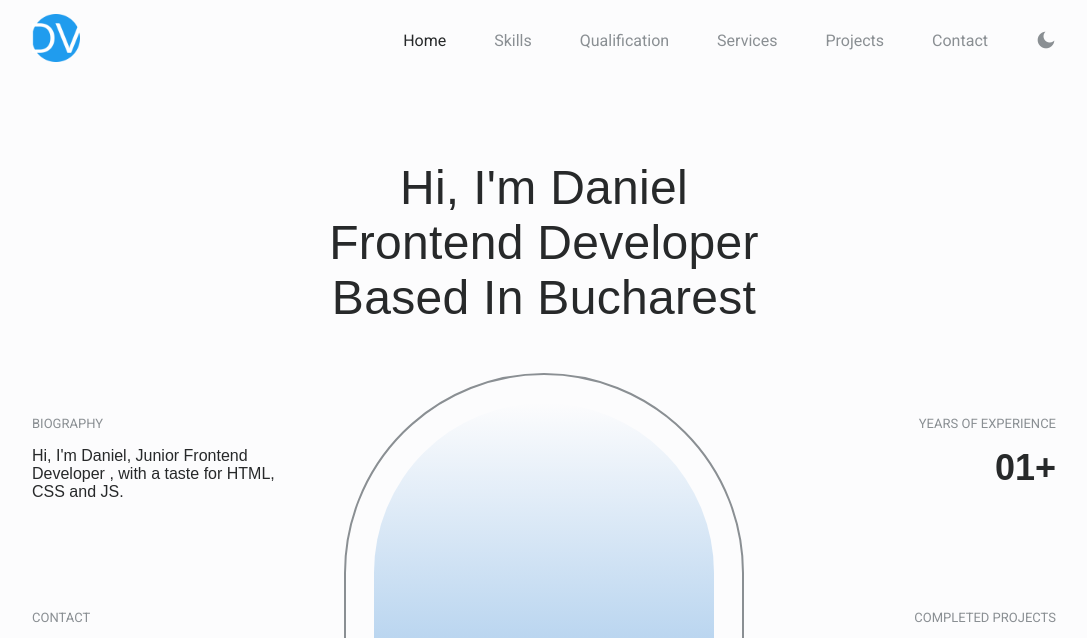
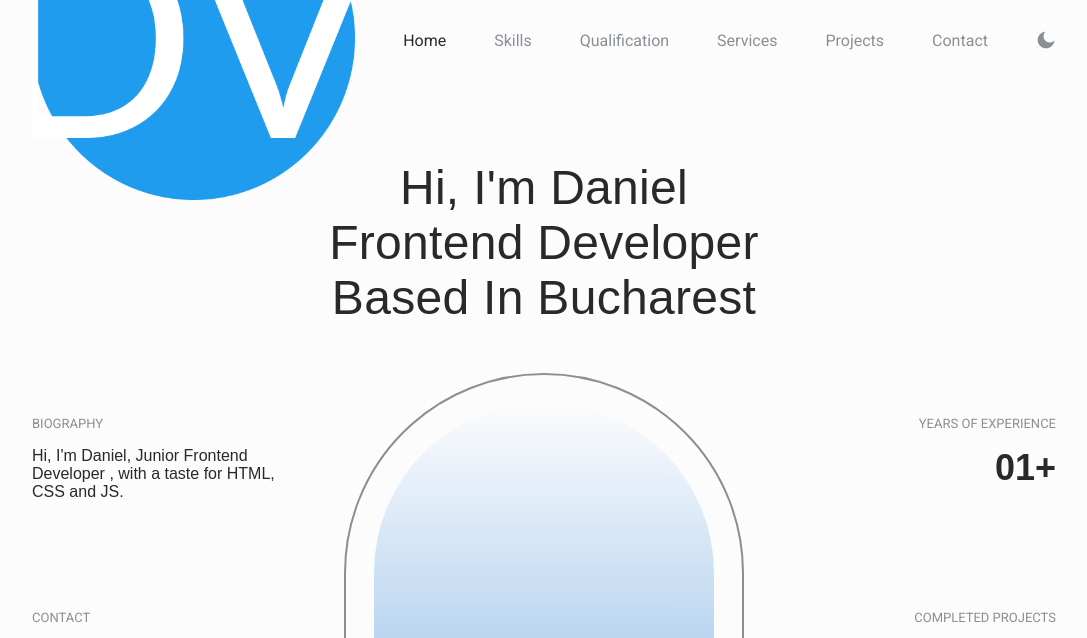
Before and after one commit to DanielVictorIlie/Daniel-Portfolio, a plain HTML site: page index.html in a window 1280 px wide. Shown: the top 638 px of the page, without its empty margins (96-1183 px from the left). Drawn offline with nearby package versions, Linux system fonts and the light colour scheme; a web font is replaced by a local one.

Commit message:
changed-logo-resolution

```diff
--- a/index.html
+++ b/index.html
@@ -21,7 +21,7 @@
     <header class="header" id="header">
       <nav class="nav container">
         <a href="#" class="nav-logo"
-          ><img src="./images/favicon-light.ico" alt="logo" />
+          ><img src="./images/logo.png" alt="logo" />
         </a>
         <div class="nav-menu" id="nav-menu">
           <ul class="nav-list grid">
```
Also changed, not shown: images/favicon-dark.ico (deleted), images/logo.png (added).
